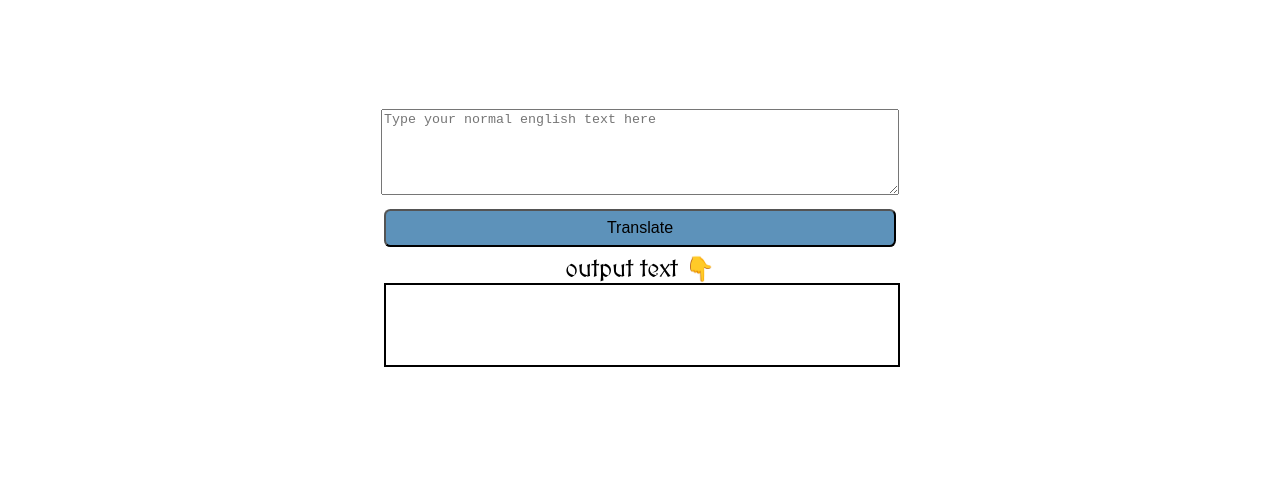
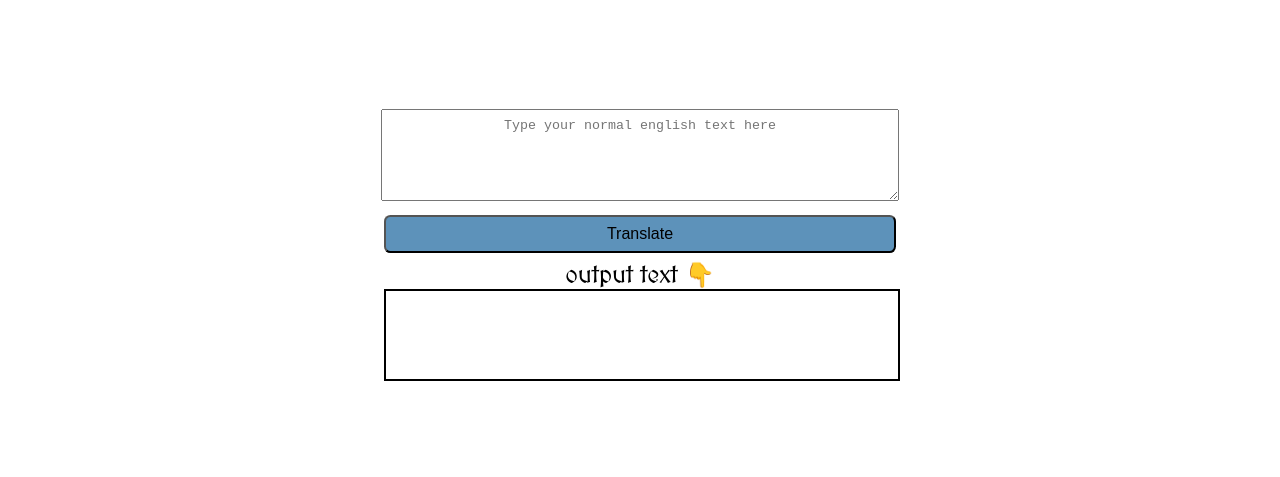
Before and after one commit to shivangi-sik/shakespearean-english, a plain HTML site: page index.html in a window 1280 px wide. Shown: the part 108-585 px from the top of the page. Drawn offline with Linux system fonts and the light colour scheme.

Commit message:
feat: added pointer as cursor
updated style.css

```diff
--- a/style.css
+++ b/style.css
@@ -6,6 +6,7 @@ body{
     font-size:x-large;
     font-family: 'MedievalSharp', cursive;
 margin:auto;
+overflow:hidden;
 }
 .main-heading{
   background-color: #5D92BA;
@@ -21,6 +22,10 @@ textarea{
     height:max-content;
 
 }
+#input{
+  text-align:center;
+  padding-top:0.5rem;
+}
 #btn-trans{
   font-size:medium;
     min-width:max-content ;
@@ -32,6 +37,7 @@ textarea{
     margin-top:0.5rem;
     margin-bottom:0.5rem;
     border-radius:0.4rem;
+    cursor:pointer;
 }
 #out{
     display:block;
@@ -41,6 +47,7 @@ textarea{
     max-height:max-content;
     margin-left:30%;
   font-size:medium;
+  padding-top:0.5rem;
 }
 footer{
   background-color:#5D92BA;
```
